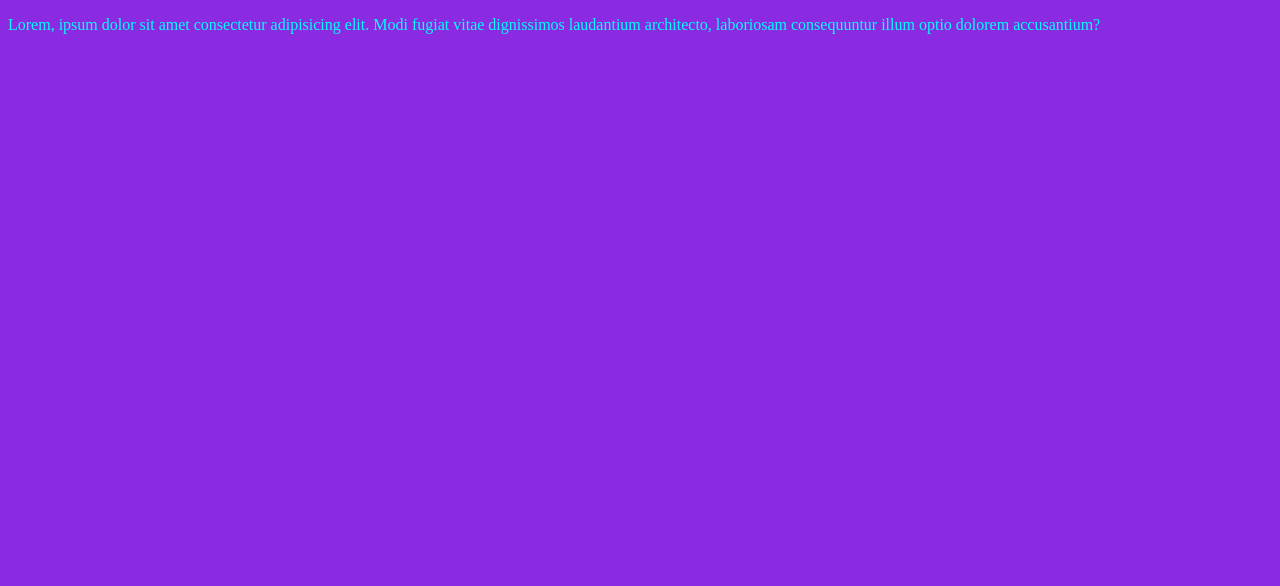
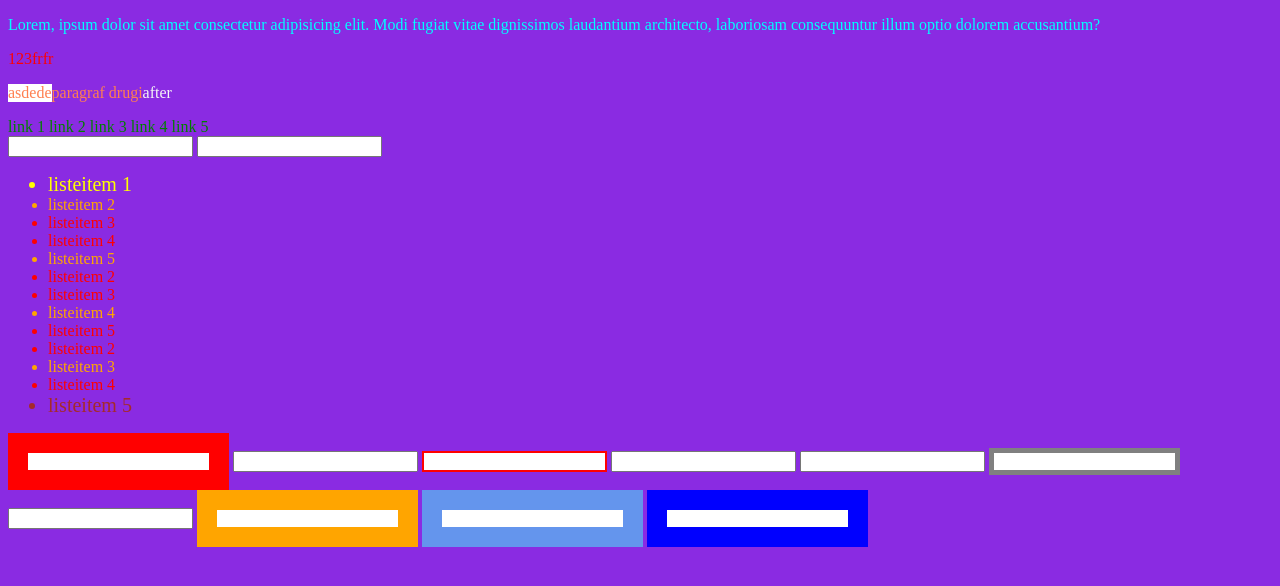
Before and after one commit to khorzon/khorzon.github.io, a plain HTML site: page lekcja-1/index.html in a window 1280 px wide. Drawn offline with Linux system fonts and the light colour scheme.

Commit message:
dodanie formularza

```diff
--- /dev/null
+++ b/lekcja-1/1-formularz-html5/style2.css
@@ -0,0 +1,78 @@
+body{
+    color: #ffffff;
+}
+form{
+    background-color: #213b50;
+    width: 50%;
+    margin-left: auto;
+    margin-right: auto;
+    padding-top: 40px;
+}
+
+select, textarea, input{
+    background-color: #2b4a64;
+    width: 400px;
+    outline: 0;
+    color:  #ffffff;
+    border: 2px solid transparent;
+    margin: 5px 20px 5px 20px;
+    padding: 5px;
+
+}
+
+input:focus,
+select:focus,
+textarea:focus{
+    background-color: #4e708c;
+    border: 2px solid #ffffff;
+}
+label, form p{
+display: block;
+margin-left: 20px;
+}
+
+form input:last-child {
+    background: green;
+    width: 100px;
+    height: 50px;
+    font-size: 24px;
+    font-weight: bold;
+    text-transform: uppercase;
+}
+textarea{
+    height: 100px;
+}
+
+
+input[type="radio"]{
+    display: inline;
+    text-align: left;
+    width: 10px;
+    padding: 5px;
+}
+p ~ label{
+    display: inline;
+    text-align: left;
+    width: 10px;
+    margin-left: 0;
+}
+
+p ~ label[for="message"]{
+    display: block;
+    /* text-align: left; */
+    width: 10px;
+    margin-left: 20px;
+}
+input#agreement{
+    display: inline;
+    text-align: left;
+    width: 10px;
+}
+
+/* form select{
+    width: 400px;
+} */
+
+/* form label:first-child {
+    margin-top: 40px;
+} */
--- a/lekcja-1/css/style.css
+++ b/lekcja-1/css/style.css
@@ -1,3 +1,6 @@
+*{
+    color: red;
+}
 body{
     background-color: blueviolet;
 }
@@ -5,3 +8,95 @@ body{
 p{
     color: aqua;
 }
+div.connected p{
+    color: coral;
+}
+
+/* dibefore after */
+/* pseudoelementy */
+
+div.connected p::before {
+    content: 'asdede';
+    display: inline-block;
+    /* height: 100px; */
+    /* width: 100px; */
+    /* color: whitesmoke;  */
+    background-color: white;
+}
+div.connected p::after {
+    content: 'after';
+    color: whitesmoke;
+}
+
+/* pseudoklasy */
+
+.hover a{
+    color: green;
+    text-decoration: none;
+}
+
+.hover a:hover{
+    color: red;
+
+}
+
+form input:focus{
+    border: 4px solid black;
+    outline: 0; /*outlibne na zero obwódka za obwódką*/
+}
+
+ul li:first-child{
+    color: yellow;
+    font-size: 20px;
+}ul li:last-child{
+    color: brown;
+    font-size: 20px;
+}
+/* co któryś element */
+/* ul li:nth-of-type(3n+2){
+color: orange;
+} */
+
+/* co któryś element */
+ul li:nth-of-type(3n+2){
+    color: orange;
+    }
+
+/* selektor atrybutu*/
+
+input[title]{
+
+    color: blue;
+    border: 2px solid red;
+}
+input[title="wartosc"]{
+
+    color: pink;
+    border: 5px solid gray;
+}
+
+/* sprzawdzamy czy wystepuje konkretny string */
+input[title~="input"]{
+
+    color: pink;
+    border: 20px solid cornflowerblue;
+}
+/* sprawdzamy czy wystepuje wyrywek ciagu znakow */
+input[title*="sio"]{
+
+    color: pink;
+    border: 20px solid blue;
+}
+/* sprawdzamy czy zaczyna sie ciagiem znakow*/
+input[title^="pie"]{
+
+    color: pink;
+    border: 20px solid red;
+}
+
+/* sprawdzamy czy konczy sie ciagiem znakow*/
+input[title$="tni"]{
+
+    color: pink;
+    border: 20px solid orange;
+}
--- a/lekcja-1/index.html
+++ b/lekcja-1/index.html
@@ -1,5 +1,6 @@
 <!DOCTYPE html>
 <html lang="en">
+
 <head>
     <meta charset="UTF-8">
     <meta name="viewport" content="width=device-width, initial-scale=1.0">
@@ -7,12 +8,68 @@
     <link rel="stylesheet" href="css/style.css">
     <title>Document</title>
 </head>
+
 <body>
 
-<div class="container">
+    <div class="container">
 
-    <p>Lorem, ipsum dolor sit amet consectetur adipisicing elit. Modi fugiat vitae dignissimos laudantium architecto, laboriosam consequuntur illum optio dolorem accusantium?</p>
-</div>
+        <p>Lorem, ipsum dolor sit amet consectetur adipisicing elit. Modi fugiat vitae dignissimos laudantium
+            architecto, laboriosam consequuntur illum optio dolorem accusantium?</p>
+
+        <span>123frfr</span>
+
+        <div class="connected">
+            <p>paragraf drugi</p>
+        </div>
+
+    </div>
+
+    <div class="hover">
+
+        <a href="">link 1</a>
+        <a href="">link 2</a>
+        <a href="">link 3</a>
+        <a href="">link 4</a>
+        <a href="">link 5</a>
+
+    </div>
+
+    <form action="">
+        <input type="text">
+        <input type="text">
+    </form>
+
+    <ul>
+        <li>listeitem 1</li>
+        <li>listeitem 2</li>
+        <li>listeitem 3</li>
+        <li>listeitem 4</li>
+        <li>listeitem 5</li>
+        <li>listeitem 2</li>
+        <li>listeitem 3</li>
+        <li>listeitem 4</li>
+        <li>listeitem 5</li>
+        <li>listeitem 2</li>
+        <li>listeitem 3</li>
+        <li>listeitem 4</li>
+        <li>listeitem 5</li>
+    </ul>
+
+    <form action="">
+
+        <input type="text" title="pierwszy">
+        <input type="text">
+        <input type="text" title="">
+        <input type="text">
+        <input type="text">
+        <input type="text" title="wartosc">
+        <input type="text">
+        <input type="text" title="ostatni">
+        <input type="text" title="szosty input">
+        <input type="text" title="siodmy input">
+
+    </form>
 
 </body>
+
 </html>
```
Also changed, not shown: lekcja-1/1-formularz-html5/index.html (added, +56 -0 lines).
